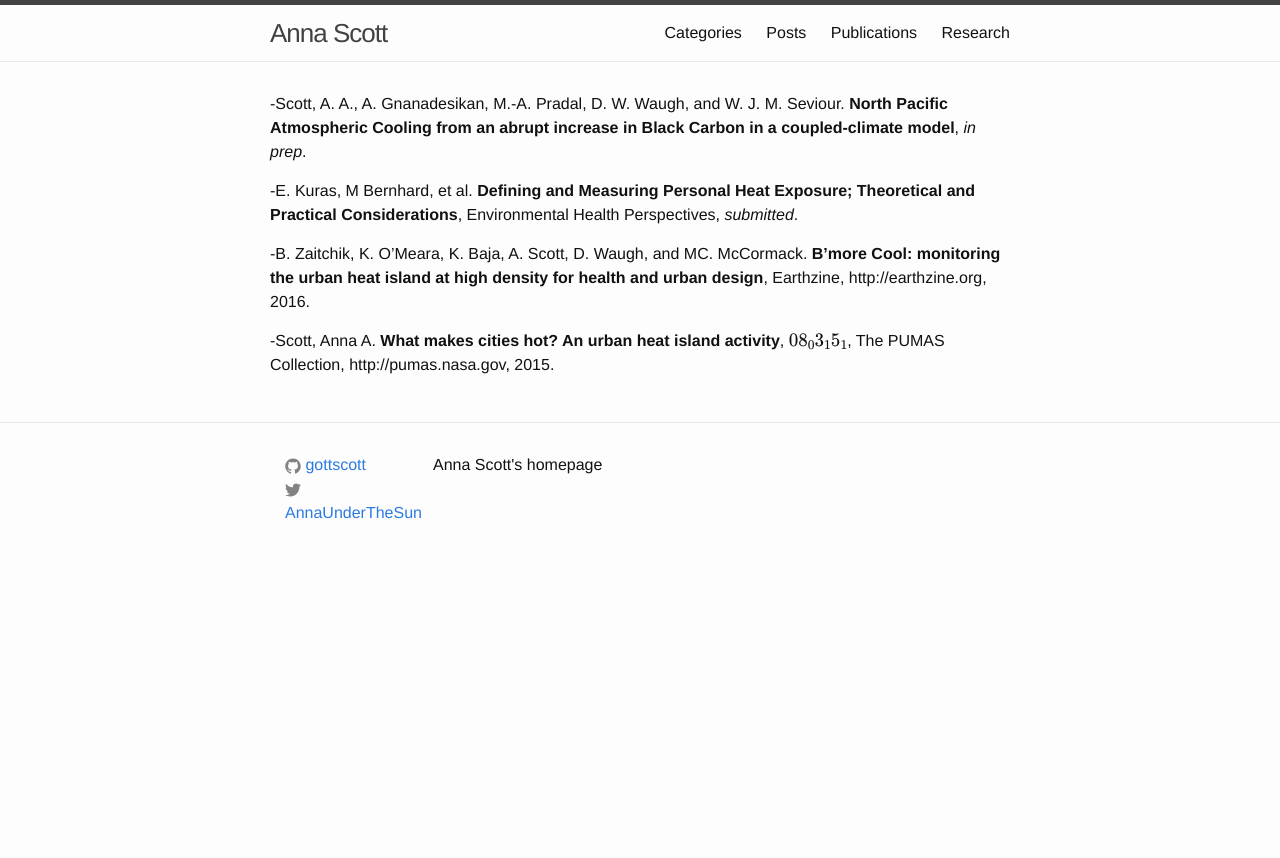
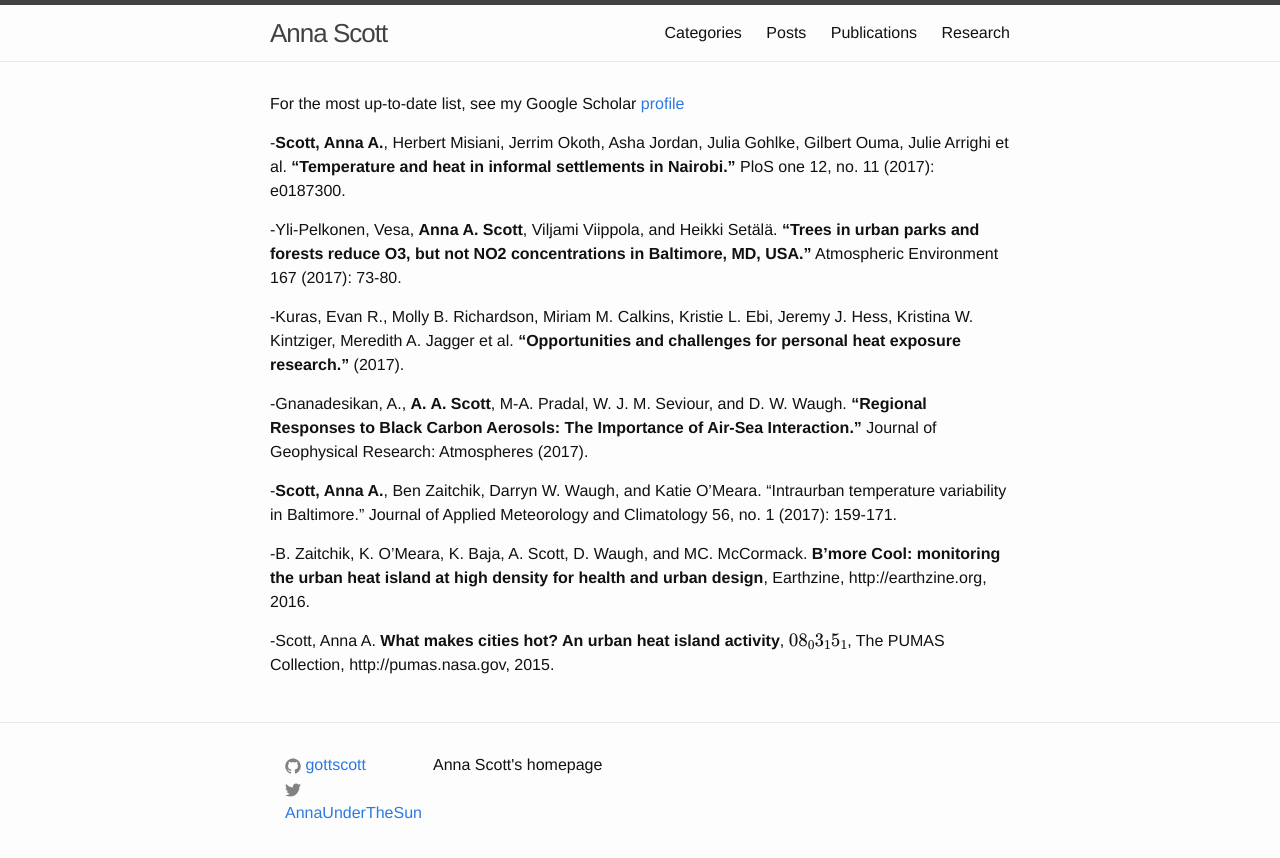
Before and after one commit to gottscott/gottscott.github.io, a Jekyll site: the page built from pubs.md, in a window 1280 px wide. Shown: the top 858 px of the page. Built offline with Jekyll 4.4.1, drawn with Linux system fonts in a browser that asks for light colours; formulas are drawn with MathJax 3.

Commit message:
Update pubs.md

```diff
--- a/pubs.md
+++ b/pubs.md
@@ -3,12 +3,17 @@ layout: default
 title: Publications
 permalink: /pubs
 ---
+For the most up-to-date list, see my Google Scholar [profile](https://scholar.google.com/citations?user=EyiNJCQAAAAJ&hl=en)
 
--Scott, A. A., A. Gnanadesikan, M.-A. Pradal, D. W. Waugh, and W. J. M.
-  Seviour. **North Pacific Atmospheric Cooling from an abrupt increase in Black
-  Carbon in a coupled-climate model**, _in prep_.
+-**Scott, Anna A.**, Herbert Misiani, Jerrim Okoth, Asha Jordan, Julia Gohlke, Gilbert Ouma, Julie Arrighi et al. **"Temperature and heat in informal settlements in Nairobi."** PloS one 12, no. 11 (2017): e0187300.
 
--E. Kuras, M Bernhard, et al. **Defining and Measuring Personal Heat Exposure; Theoretical and Practical Considerations**,  Environmental Health Perspectives, _submitted_.
+-Yli-Pelkonen, Vesa, **Anna A. Scott**, Viljami Viippola, and Heikki Setälä. **"Trees in urban parks and forests reduce O3, but not NO2 concentrations in Baltimore, MD, USA."** Atmospheric Environment 167 (2017): 73-80.
+
+-Kuras, Evan R., Molly B. Richardson, Miriam M. Calkins, Kristie L. Ebi, Jeremy J. Hess, Kristina W. Kintziger, Meredith A. Jagger et al. **"Opportunities and challenges for personal heat exposure research."** (2017).
+
+-Gnanadesikan, A., **A. A. Scott**, M‐A. Pradal, W. J. M. Seviour, and D. W. Waugh. **"Regional Responses to Black Carbon Aerosols: The Importance of Air‐Sea Interaction."** Journal of Geophysical Research: Atmospheres (2017).
+
+-**Scott, Anna A.**, Ben Zaitchik, Darryn W. Waugh, and Katie O’Meara. "Intraurban temperature variability in Baltimore." Journal of Applied Meteorology and Climatology 56, no. 1 (2017): 159-171.
 
 -B. Zaitchik, K. O'Meara, K. Baja, A. Scott, D. Waugh, and MC. McCormack. **B'more Cool: monitoring the urban heat island at high density for health and urban design**, Earthzine, http://earthzine.org, 2016.
 
```
